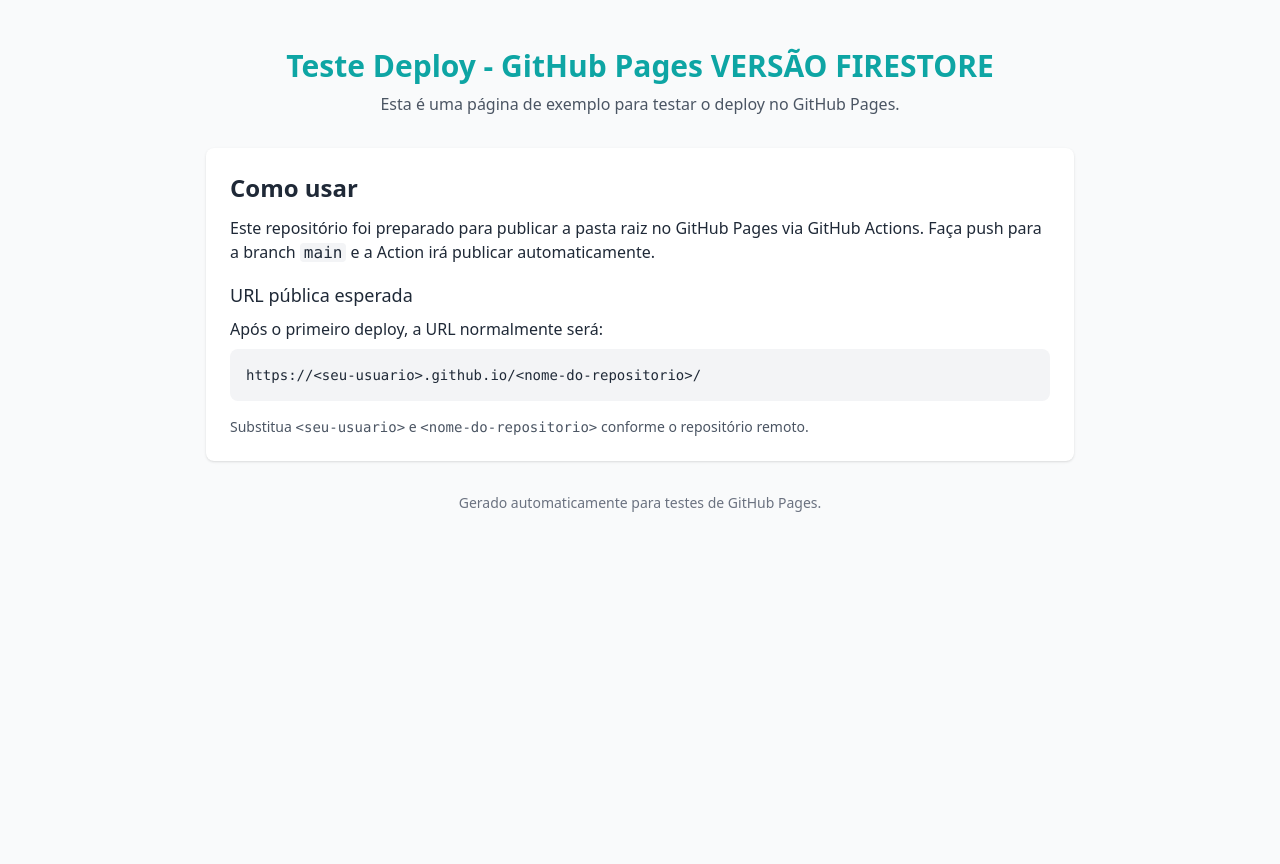
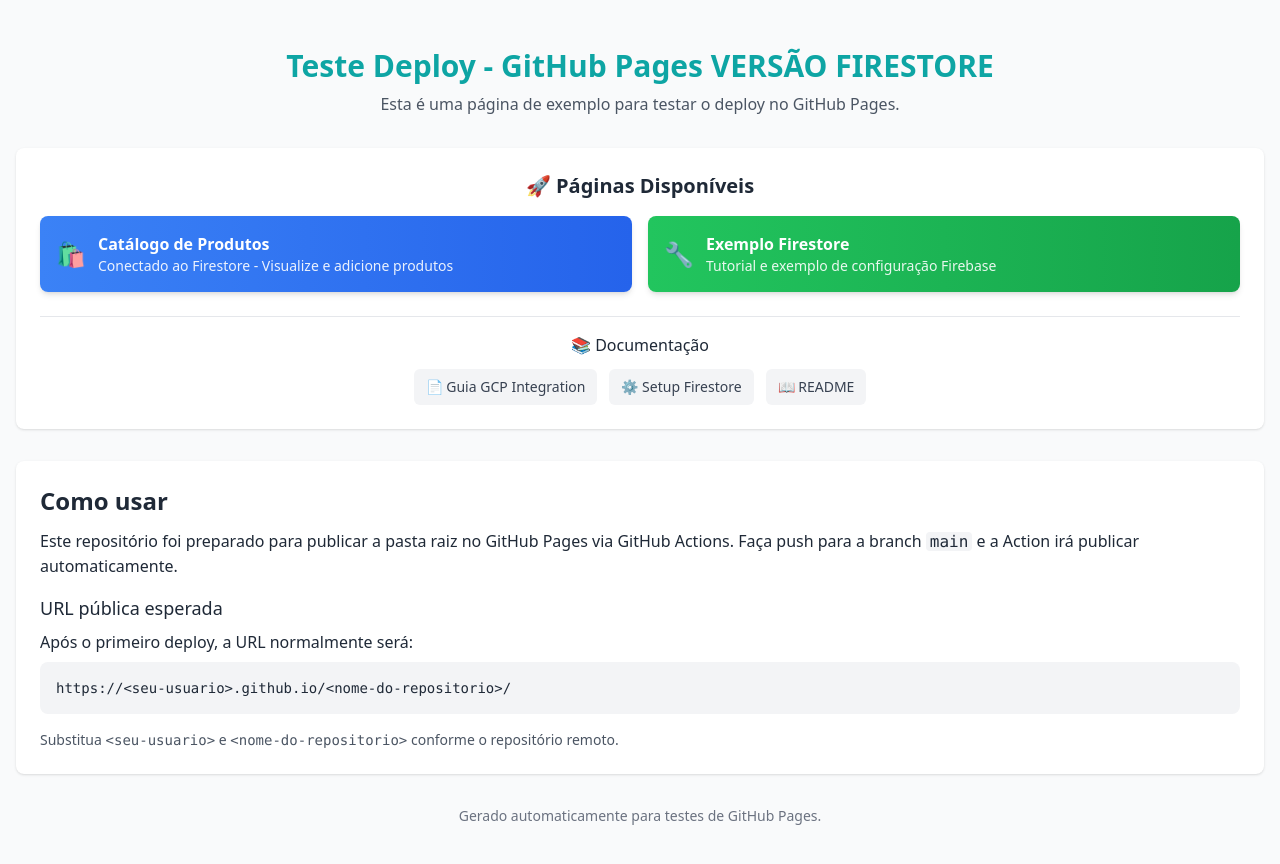
Before and after one commit to rodrigo1992-cmyk/Python---Teste-Deploy, a website: page index.html in a window 1280 px wide. Before the commit the page ends 800 px from the top, so only its background shows below. Drawn offline with nearby package versions, Linux system fonts and the light colour scheme; files that its build step writes are made by us from their sources.

Commit message:
Add navigation buttons to index.html for accessing Firestore pages

```diff
--- a/index.html
+++ b/index.html
@@ -7,6 +7,18 @@
 
     <!-- Compiled Tailwind CSS (gerado pelo build) -->
     <link rel="stylesheet" href="/assets/styles.css" />
+
+    <!-- Fallback Tailwind CDN se o CSS compilado não estiver disponível -->
+    <script src="https://cdn.tailwindcss.com"></script>
+    <script>
+      tailwind.config = {
+        theme: {
+          extend: {
+            colors: { brand: '#0ea5a4' }
+          }
+        }
+      }
+    </script>
 
     <!-- Small fallback styles while compiled CSS is missing -->
     <style>
@@ -20,6 +32,55 @@
         <h1 class="text-3xl font-extrabold text-brand mb-2">Teste Deploy - GitHub Pages VERSÃO FIRESTORE</h1>
         <p class="text-gray-600">Esta é uma página de exemplo para testar o deploy no GitHub Pages.</p>
       </header>
+
+      <!-- Navegação -->
+      <nav class="bg-white rounded-lg shadow p-6 mb-8">
+        <h2 class="text-xl font-semibold mb-4 text-center">🚀 Páginas Disponíveis</h2>
+        <div class="grid md:grid-cols-2 gap-4">
+          <!-- Catálogo de Produtos -->
+          <a href="produtos-firestore.html"
+             class="block bg-gradient-to-r from-blue-500 to-blue-600 text-white p-4 rounded-lg hover:from-blue-600 hover:to-blue-700 transition-all transform hover:scale-105 shadow-md">
+            <div class="flex items-center gap-3">
+              <span class="text-2xl">🛍️</span>
+              <div>
+                <h3 class="font-semibold">Catálogo de Produtos</h3>
+                <p class="text-sm opacity-90">Conectado ao Firestore - Visualize e adicione produtos</p>
+              </div>
+            </div>
+          </a>
+
+          <!-- Exemplo Firestore -->
+          <a href="firestore-example.html"
+             class="block bg-gradient-to-r from-green-500 to-green-600 text-white p-4 rounded-lg hover:from-green-600 hover:to-green-700 transition-all transform hover:scale-105 shadow-md">
+            <div class="flex items-center gap-3">
+              <span class="text-2xl">🔧</span>
+              <div>
+                <h3 class="font-semibold">Exemplo Firestore</h3>
+                <p class="text-sm opacity-90">Tutorial e exemplo de configuração Firebase</p>
+              </div>
+            </div>
+          </a>
+        </div>
+
+        <!-- Links para documentação -->
+        <div class="mt-6 pt-4 border-t border-gray-200">
+          <h3 class="font-medium mb-3 text-center">📚 Documentação</h3>
+          <div class="flex flex-wrap justify-center gap-3">
+            <a href="GCP-INTEGRATION.md" target="_blank"
+               class="inline-flex items-center gap-2 px-3 py-2 bg-gray-100 text-gray-700 rounded-md hover:bg-gray-200 text-sm">
+              📄 Guia GCP Integration
+            </a>
+            <a href="FIRESTORE-SETUP.md" target="_blank"
+               class="inline-flex items-center gap-2 px-3 py-2 bg-gray-100 text-gray-700 rounded-md hover:bg-gray-200 text-sm">
+              ⚙️ Setup Firestore
+            </a>
+            <a href="README.md" target="_blank"
+               class="inline-flex items-center gap-2 px-3 py-2 bg-gray-100 text-gray-700 rounded-md hover:bg-gray-200 text-sm">
+              📖 README
+            </a>
+          </div>
+        </div>
+      </nav>
 
       <section class="bg-white rounded-lg shadow p-6">
         <h2 class="text-2xl font-semibold mb-3">Como usar</h2>
```
